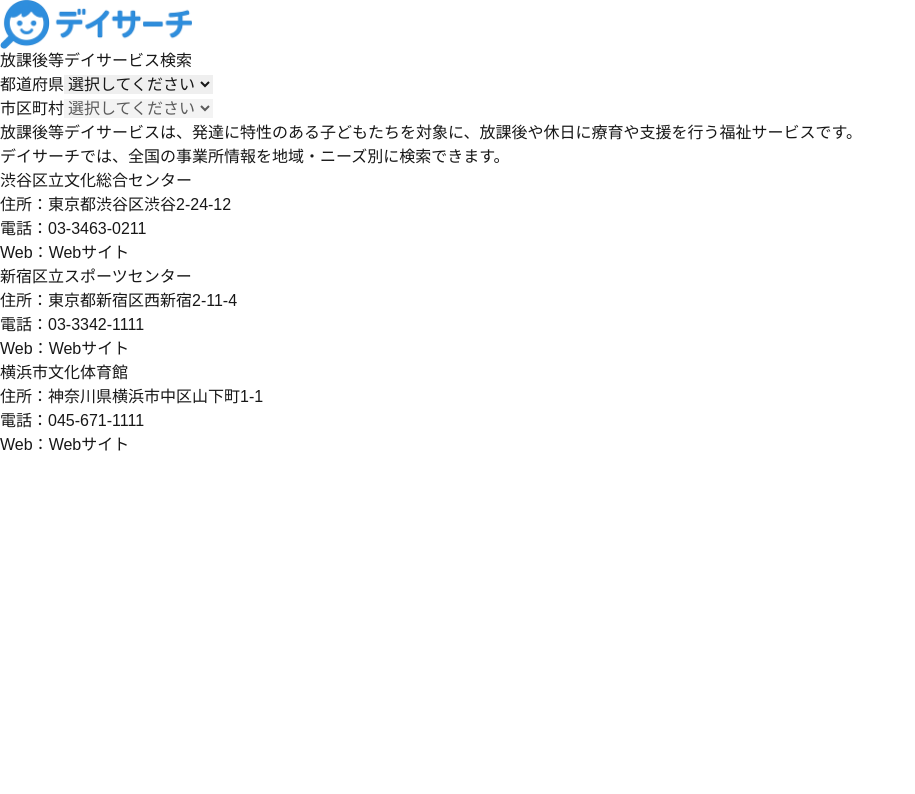
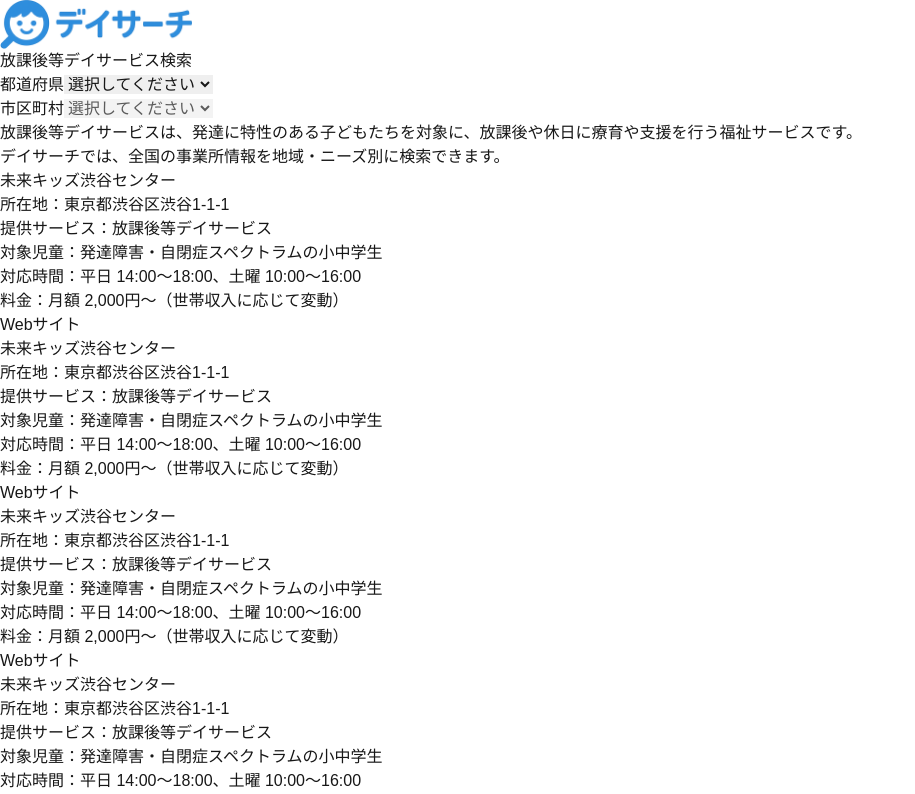
Before and after one commit to freelabo/daysearch, a Next.js app: page / in a window 1280 px wide. Shown: the top 794 px of the page, without its empty margins (0-915 px from the left). Built offline with nearby package versions, Linux system fonts and the light colour scheme.

Commit message:
施設カード20件を静的に追加

```diff
--- a/src/app/page.tsx
+++ b/src/app/page.tsx
@@ -195,6 +195,27 @@
           放課後等デイサービスは、発達に特性のある子どもたちを対象に、放課後や休日に療育や支援を行う福祉サービスです。<br />
           デイサーチでは、全国の事業所情報を地域・ニーズ別に検索できます。
         </p>
+        <div className="w-full max-w-screen-md mx-auto mt-6">
+  {Array.from({ length: 20 }).map((_, i) => (
+    <article key={i} className="border rounded p-4 shadow-md mb-4 bg-white">
+      <h2 className="text-lg font-semibold text-blue-600">未来キッズ渋谷センター</h2>
+      <p className="text-sm text-gray-600">所在地：東京都渋谷区渋谷1-1-1</p>
+      <p className="text-sm text-gray-600">提供サービス：放課後等デイサービス</p>
+      <p className="text-sm text-gray-600">対象児童：発達障害・自閉症スペクトラムの小中学生</p>
+      <p className="text-sm text-gray-600">対応時間：平日 14:00〜18:00、土曜 10:00〜16:00</p>
+      <p className="text-sm text-gray-600">料金：月額 2,000円〜（世帯収入に応じて変動）</p>
+      <a
+        href={`https://example.com/facility-${i + 1}`}
+        target="_blank"
+        rel="noopener noreferrer"
+        className="text-blue-600 underline"
+        aria-label={`未来キッズ渋谷センターのWebサイトを新しいタブで開く`}
+      >
+        Webサイト
+      </a>
+    </article>
+  ))}
+</div>
         <div className="w-full">
           {error && (
             <div className="mb-4 p-3 bg-red-50 border border-red-200 rounded-md">
```
